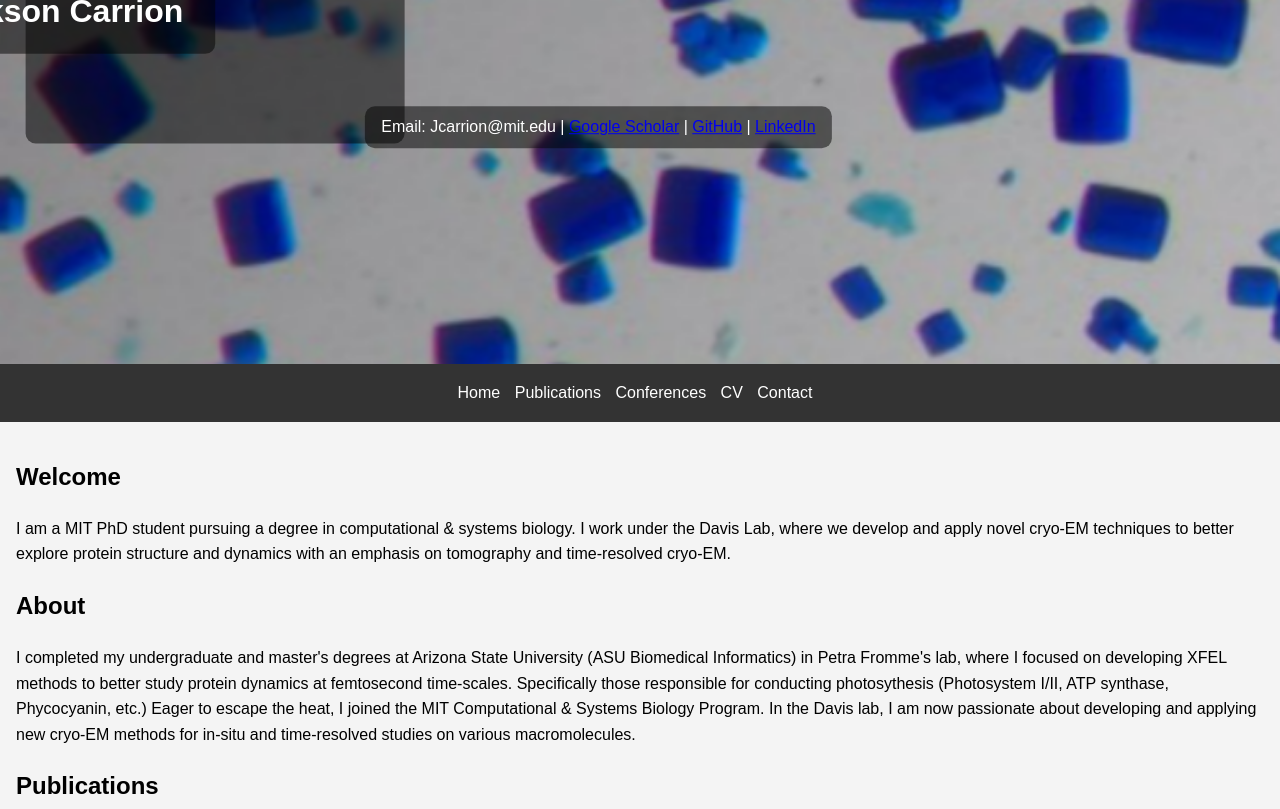
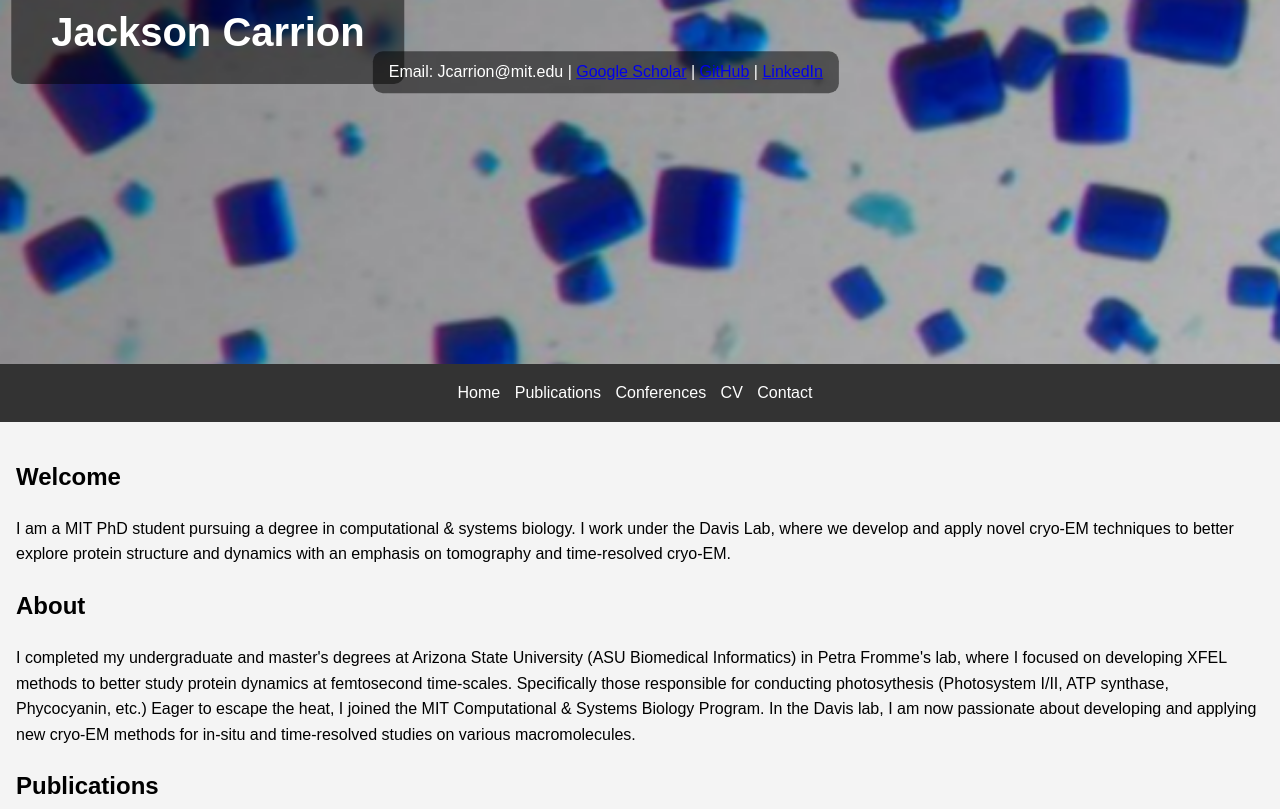
Before and after one commit to jtcarrion/jtcarrion, a plain HTML site: page index.html in a window 1280 px wide. Shown: the top 809 px of the page. Drawn offline with Linux system fonts and the light colour scheme.

Commit message:
Implement H1 headers

```diff
--- a/index.html
+++ b/index.html
@@ -8,7 +8,7 @@
 </head>
 <body>
     <header>
-        <h1><p><strong>Jackson Carrion</strong></p><br></h1>
+        <h1><strong>Jackson Carrion</strong></h1>
         <p>Email: Jcarrion@mit.edu | <a href="https://scholar.google.com/citations?user=rPCQIBkAAAAJ&hl=en&oi=ao">Google Scholar</a> | <a href="https://github.com/jtcarrion">GitHub</a> | <a href="https://linkedin.com/in/jackson-carrion-024b16180">LinkedIn</a></p>
     </header>
     <nav>
--- a/styles.css
+++ b/styles.css
@@ -14,7 +14,19 @@ header {
     min-height: 300px;
 }
 
-header h1, header p {
+header h1{
+    display: inline-block;
+    top: 50%;
+    left: 50%;
+    transform: translate(-50%, -50%);
+    background-color: rgba(0, 0, 0, 0.5); /* Semi-transparent background */
+    padding: 0.5em 1em;
+    border-radius: 10px;
+    font-size: 2.5em;
+    margin: 0 0 0.5em;
+}
+
+header p {
     display: inline-block;
     top: 50%;
     left: 50%;
```
